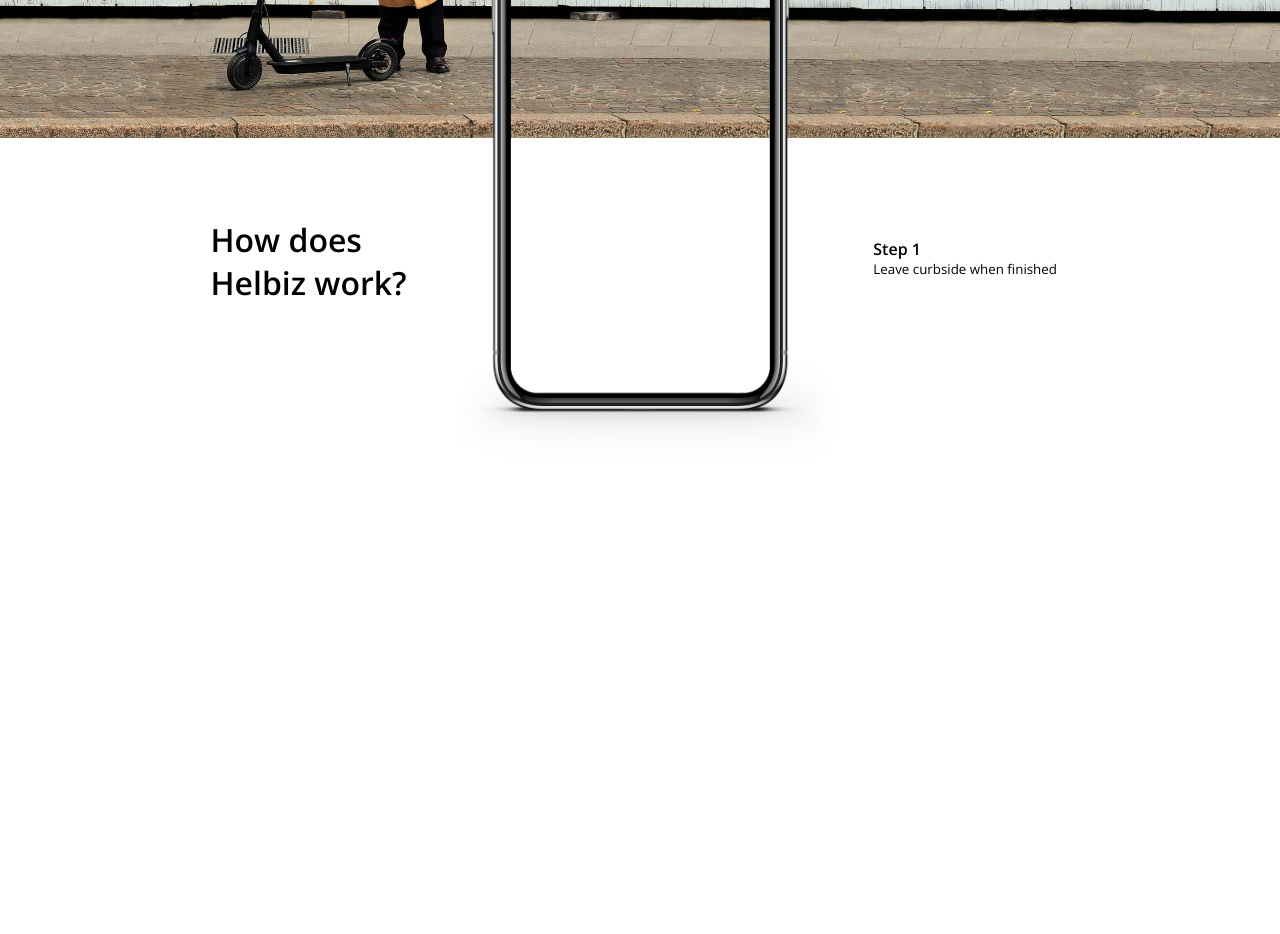
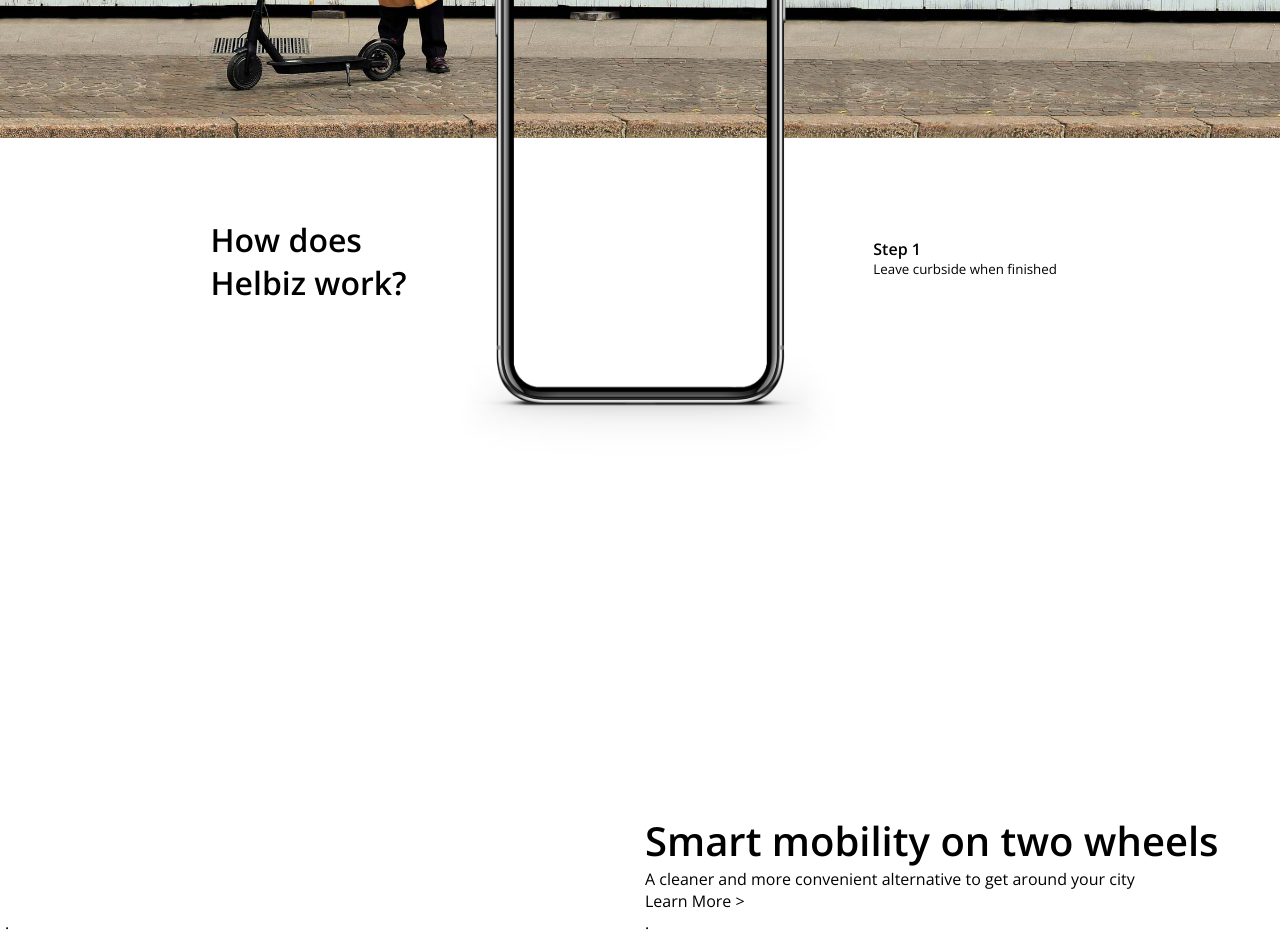
Before and after one commit to IvanDF/html-css-helbiz, a plain HTML site: page index.html in a window 1280 px wide. Shown: the part 1500-2434 px from the top of the page. Before the commit the page ends 1981 px from the top, so only its background shows below. Drawn offline with nearby package versions, Linux system fonts and the light colour scheme.

Commit message:
How work fix and drive wip

```diff
--- a/css/style.css
+++ b/css/style.css
@@ -171,26 +171,23 @@ h1 {
   }
 
   /* HOW WORK */
-  .how-work-bg {
-    height: 300px;
-  }
 
   .how-work-content {
     margin-top: 80px;
     padding: 0 20px;
   }
 
-  .phone {
-    position: relative;
-  }
   .phone img {
     max-height: 800px;
     width: 100%;
-    position: absolute;
+    position: relative;
     top: 0;
     left: 0;
     transform: translateY(-50%);
   }
+
+  /* DRIVE */
+
 
 
 }
@@ -231,8 +228,5 @@ h1 {
   }
 
   /* HOW WORK */
-  .how-work-bg {
-    height: 400px;
-  }
 
 }
--- a/index.html
+++ b/index.html
@@ -111,7 +111,7 @@
         <div class="phone col-md-4 mobile-none">
           <img src="./img/main/how/iphone.png" alt="">
         </div>
-        <div class="col-xs-6 col-md-4 offset-md-col-4 how-work-content">
+        <div class="col-xs-6 col-md-4 how-work-content">
           <div class="how-work-txt">
             <h4>Step 1</h4>
             <small>Leave curbside when finished</small>
@@ -119,7 +119,27 @@
         </div>
       </div>
     </section>
-
+    <section class="drive">
+      <div class="container">
+        <div class="col-xs-12">
+          <div class="mobility">
+            <div class="container">
+              <div class="col-xs-12 col-md-6 offset-md-col-6">
+                <h2>Smart mobility on two wheels</h2>
+                <p>A cleaner and more convenient alternative to get around your city</p>
+                <a href="#">Learn More &gt;</a>
+              </div>
+            </div>
+          </div>
+        </div>
+        <div class="col-xs-12 col-md-6">
+          .
+        </div>
+        <div class="col-xs-12 col-md-6">
+          .
+        </div>
+      </div>
+    </section>
 
 
   </main>
```
